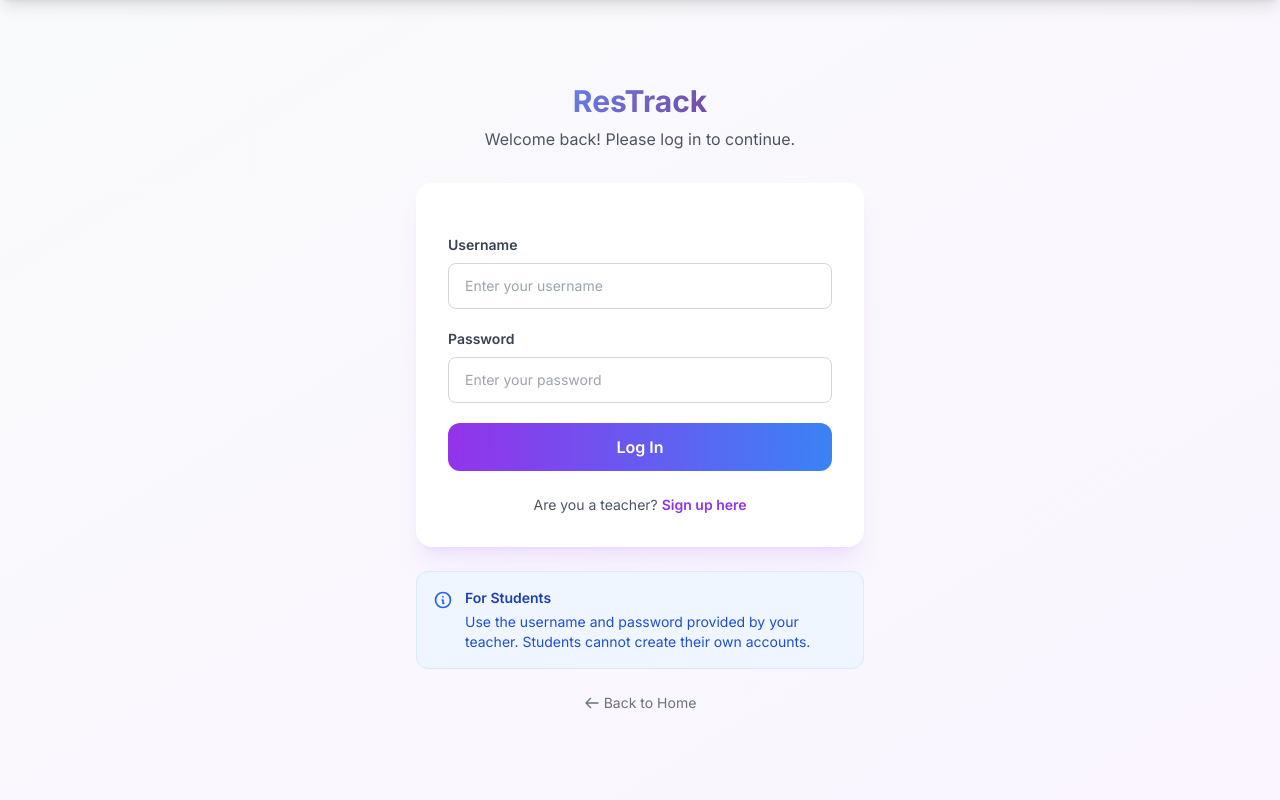
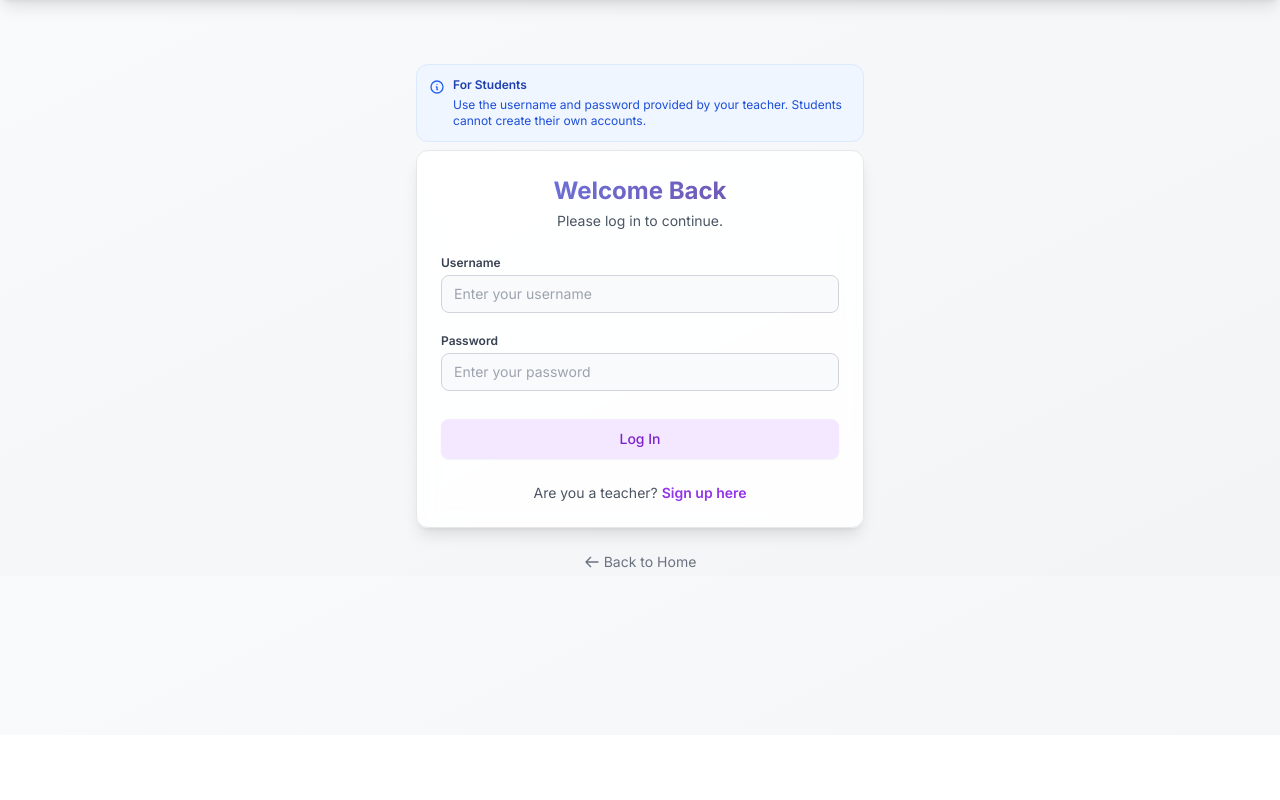
Before and after one commit to ehtesam75/ResTrack, a Django app: page /login/ in a window 1280 px wide. Shown: the part 65-865 px from the top of the page. After the commit the page ends 633 px from the top, so only its background shows below. Run offline with Django 5.2, Linux system fonts and the light colour scheme; some libraries are stand-ins or nearby versions.

Commit message:
Revise login and signup templates to enhance user experience with improved layout and styling. Update form input fields for consistency, add informative boxes for students and teachers, and implement a glass-effect design for better visual appeal. Adjust spacing and button styles for a modern look.

```diff
--- a/marks/templates/marks/login.html
+++ b/marks/templates/marks/login.html
@@ -23,17 +23,27 @@
 {% endblock %}
 
 {% block content %}
-<div class="bg-gradient-to-br from-gray-50 to-purple-50 min-h-screen flex items-center justify-center p-4 py-12">
-    <div class="w-full max-w-md">
-        <!-- Logo -->
-        <div class="text-center mb-8 animate-fade-in-up">
-            <a href="{% url 'home' %}" class="text-3xl font-bold gradient-text">ResTrack</a>
-            <p class="text-gray-600 mt-2">Welcome back! Please log in to continue.</p>
+
+<div class="max-w-md mx-auto px-2 sm:px-0">
+
+        <!-- Info Box -->
+        <div class="mb-1 bg-blue-50 border border-blue-100 rounded-xl p-3 animate-fade-in-up" style="margin-top: 4rem; animation-delay: 0.2s;">
+            <div class="flex gap-2">
+                <svg class="w-4 h-4 text-blue-600 flex-shrink-0 mt-0.5" fill="none" stroke="currentColor" viewBox="0 0 24 24">
+                    <path stroke-linecap="round" stroke-linejoin="round" stroke-width="2" d="M13 16h-1v-4h-1m1-4h.01M21 12a9 9 0 11-18 0 9 9 0 0118 0z"></path>
+                </svg>
+                <div class="text-xs text-blue-800">
+                    <p class="font-semibold">For Students</p>
+                    <p class="mt-1 text-blue-700">Use the username and password provided by your teacher. Students cannot create their own accounts.</p>
+                </div>
+            </div>
         </div>
+
+
 
         <!-- Messages -->
         {% if messages %}
-        <div class="mb-3 animate-fade-in-up" style="animation-delay: 0.1s;">
+        <div class="mt-4 mb-4 animate-fade-in-up" style="animation-delay: 0.1s;">
             {% for message in messages %}
             <div class="{% if message.tags == 'success' %}bg-green-50 border-l-4 border-green-500 text-green-800{% elif message.tags == 'error' %}bg-red-50 border-l-4 border-red-500 text-red-800{% else %}bg-blue-50 border-l-4 border-blue-500 text-blue-800{% endif %} px-3 py-2 rounded-r-lg shadow-sm mb-2 text-sm" role="alert">
                 <span class="block sm:inline font-medium">
@@ -45,54 +55,58 @@
         </div>
         {% endif %}
 
-        <!-- Login Card -->
-        <div class="bg-white rounded-2xl shadow-xl shadow-purple-500/10 p-8 animate-fade-in-up" style="animation-delay: 0.2s;">
-            <form method="post" class="space-y-5">
+    <div class="glass-effect rounded-xl border border-gray-200 shadow-lg p-4 sm:p-6 animate-fade-in-up mt-2">
+        <div class="mb-4 sm:mb-6 text-center">
+            <h1 class="text-xl sm:text-2xl font-bold gradient-text">Welcome Back</h1>
+            <p class="text-xs sm:text-sm text-gray-600 mt-1">Please log in to continue.</p>
+        </div>
+
+            <form method="post" class="space-y-4 sm:space-y-5 mt-6">
                 {% csrf_token %}
 
                 <div>
-                    <label for="username" class="block text-sm font-semibold text-gray-700 mb-2">
+                    <label for="username" class="block text-xs font-semibold text-gray-700 mb-1">
                         Username
                     </label>
-                    {{ form.username }}
-                    {% if form.username.errors %}
-                    <p class="text-red-500 text-xs mt-1">{{ form.username.errors.0 }}</p>
-                    {% endif %}
+                    <input
+                        type="text"
+                        id="username"
+                        name="username"
+                        required
+                        class="w-full px-2.5 sm:px-3 py-1.5 sm:py-2 text-xs sm:text-sm border border-gray-300 rounded-lg focus:outline-none focus:ring-2 focus:ring-purple-500 focus:border-transparent bg-gray-50 hover:bg-white transition-colors"
+                        placeholder="Enter your username"
+                    >
                 </div>
 
                 <div>
-                    <label for="password" class="block text-sm font-semibold text-gray-700 mb-2">
+                    <label for="password" class="block text-xs font-semibold text-gray-700 mb-1">
                         Password
                     </label>
-                    {{ form.password }}
-                    {% if form.password.errors %}
-                    <p class="text-red-500 text-xs mt-1">{{ form.password.errors.0 }}</p>
-                    {% endif %}
+                    <input
+                        type="password"
+                        id="password"
+                        name="password"
+                        required
+                        class="w-full px-2.5 sm:px-3 py-1.5 sm:py-2 text-xs sm:text-sm border border-gray-300 rounded-lg focus:outline-none focus:ring-2 focus:ring-purple-500 focus:border-transparent bg-gray-50 hover:bg-white transition-colors"
+                        placeholder="Enter your password"
+                    >
                 </div>
 
-                <button type="submit" class="w-full bg-gradient-to-r from-purple-600 to-blue-500 text-white font-semibold py-3 rounded-xl hover:shadow-lg hover:shadow-purple-500/30 transition-all transform hover:-translate-y-0.5">
-                    Log In
-                </button>
+                <div class="pt-2">
+                    <button
+                        type="submit"
+                        class="w-full bg-purple-100 text-purple-700 font-medium py-2 sm:py-2.5 rounded-lg text-xs sm:text-sm shadow-sm hover:shadow-md hover:bg-purple-200 transition-all"
+                    >
+                        Log In
+                    </button>
+                </div>
             </form>
 
             <div class="mt-6 text-center">
-                <p class="text-gray-600 text-sm">
+                <p class="text-gray-600 text-xs sm:text-sm">
                     Are you a teacher?
                     <a href="{% url 'signup' %}" class="text-purple-600 font-semibold hover:text-purple-700">Sign up here</a>
                 </p>
-            </div>
-        </div>
-
-        <!-- Info Box -->
-        <div class="mt-6 bg-blue-50 border border-blue-100 rounded-xl p-4 animate-fade-in-up" style="animation-delay: 0.3s;">
-            <div class="flex gap-3">
-                <svg class="w-5 h-5 text-blue-600 flex-shrink-0 mt-0.5" fill="none" stroke="currentColor" viewBox="0 0 24 24">
-                    <path stroke-linecap="round" stroke-linejoin="round" stroke-width="2" d="M13 16h-1v-4h-1m1-4h.01M21 12a9 9 0 11-18 0 9 9 0 0118 0z"></path>
-                </svg>
-                <div class="text-sm text-blue-800">
-                    <p class="font-semibold">For Students</p>
-                    <p class="mt-1 text-blue-700">Use the username and password provided by your teacher. Students cannot create their own accounts.</p>
-                </div>
             </div>
         </div>
 
```
Also changed, not shown: marks/templates/marks/signup.html (+21 -38 lines).
